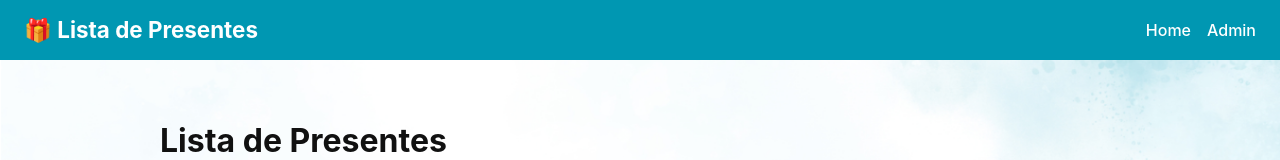
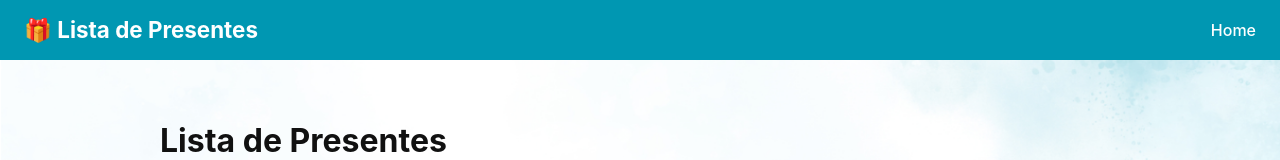
Before and after one commit to SimonStilinski/ListadeCasamento, a Next.js app: page / in a window 1280 px wide. Shown: the top 160 px of the page. Built offline with nearby package versions, Linux system fonts and the light colour scheme.

Commit message:
Comentado link Admin no Header

```diff
--- a/components/Header.js
+++ b/components/Header.js
@@ -6,7 +6,7 @@ export default function Header() {
       <h1>🎁 Lista de Presentes</h1>
       <nav>
         <Link href="/">Home</Link>
-        <Link href="/admin">Admin</Link>
+        {/* <Link href="/admin">Admin</Link> */}
       </nav>
     </header>
   )
```
